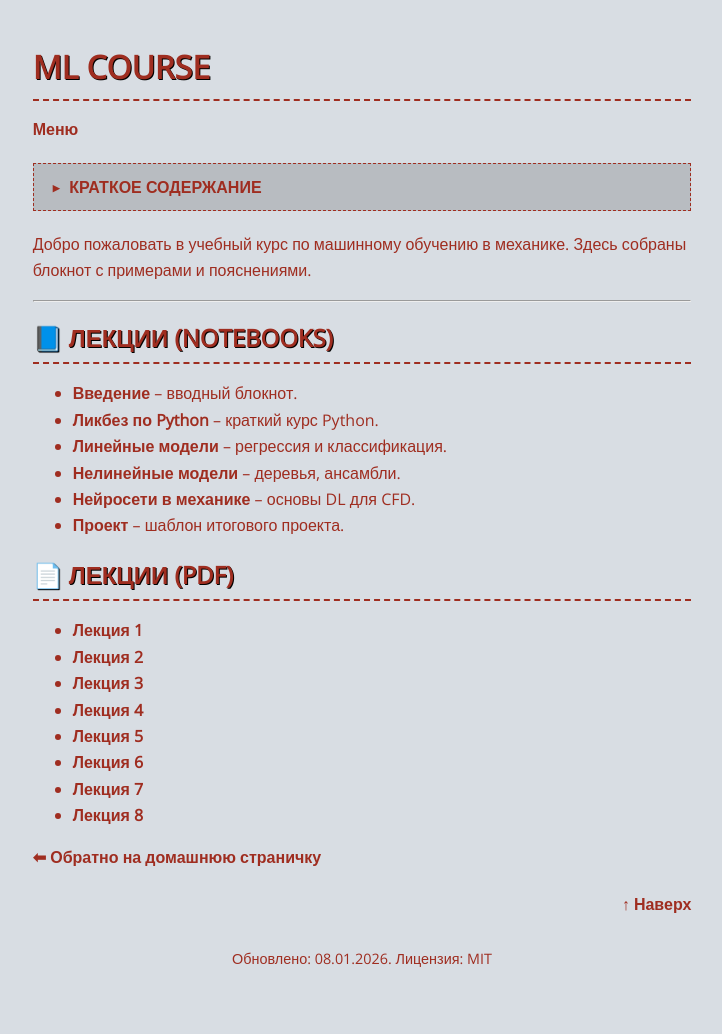
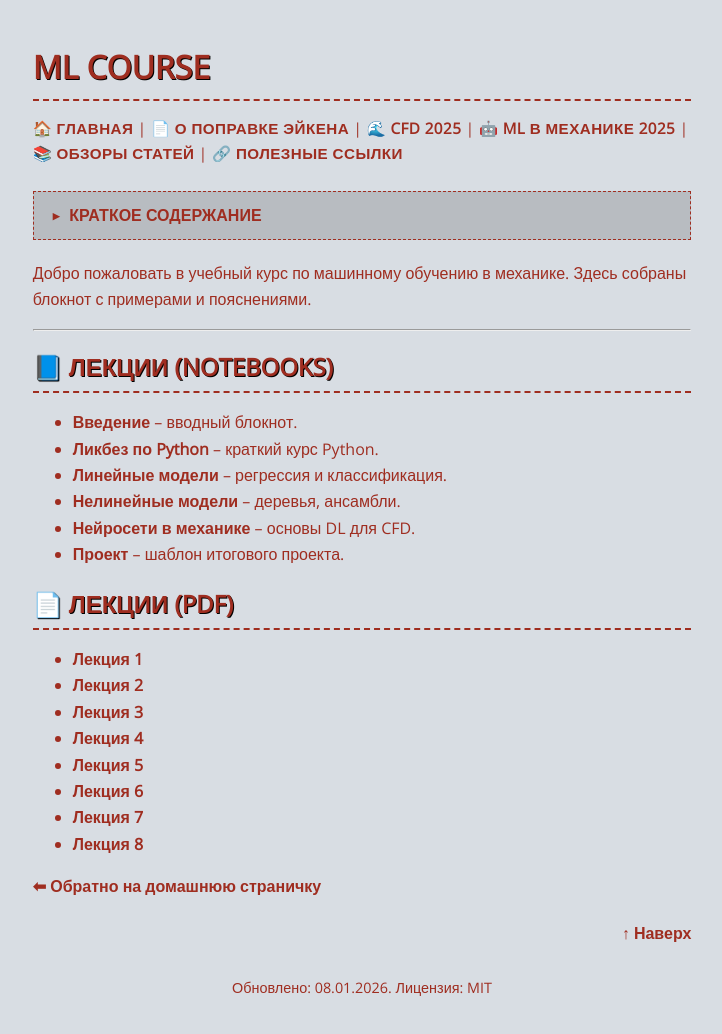
Before and after one commit to CKPEIIKA/ckpeiika.github.io, a Jekyll site: the page built from pages/ml2025.md, in a window 1280 px wide. Shown: the whole page, without its empty margins (278-1000 px from the left). Built offline with Jekyll 4.4.1, drawn with Linux system fonts in a browser that asks for light colours; before the commit the page ends 1005 px from its top, so only the background shows below that.

Commit message:
Простое меню

```diff
--- a/_includes/nav.html
+++ b/_includes/nav.html
@@ -1,15 +1,11 @@
-<nav>
-  <ul class="nav">
-    <li class="nav-home">
-      <a href="/index.html">🏠 Главная</a>
-    </li>
+<nav class="nav-inline">
+  <p>
+    <a href="/index.html">🏠 Главная</a>
     {% assign subpages = site.pages | where_exp: "p", "p.path contains 'pages/'" | sort: "title" %}
     {% for p in subpages %}
       {% unless p.nav_exclude %}
-        <li>
-          <a href="{{ p.url }}">{{ p.nav_label | default: p.title }}</a>
-        </li>
+        | <a href="{{ p.url }}">{{ p.nav_label | default: p.title }}</a>
       {% endunless %}
     {% endfor %}
-  </ul>
+  </p>
 </nav>
--- a/_layouts/default.html
+++ b/_layouts/default.html
@@ -27,14 +27,7 @@
   <a id="top"></a>
   <h1>{{ page.title }}</h1>
 
-  {% if page.url != "/" and page.url != "/index.html" %}
-    <details class="nav-collapsible">
-      <summary>Меню</summary>
-      {% include nav.html %}
-    </details>
-  {% else %}
-    {% include nav.html %}
-  {% endif %}
+  {% include nav.html %}
 
   <main>
     {{ content }}
--- a/pages/ml2025.md
+++ b/pages/ml2025.md
@@ -1,7 +1,7 @@
 ---
 layout: default
 title: ML course
-nav_label: "🤖 Машинное обучение в механике 2025"
+nav_label: "🤖 ML в механике 2025"
 ---
 
 Добро пожаловать в учебный курс по машинному обучению в механике. Здесь собраны блокнот с примерами и пояснениями.
--- a/style.css
+++ b/style.css
@@ -53,31 +53,16 @@ a[href^="http"]:not([href*="ckpeiika.github.io"])::after {
   font-weight: normal;
 }
 
-/* === Navigation (list of links) === */
-.nav {
-  margin: 20px 0;
-  padding: 0;
-  list-style-type: none;
+/* === Navigation === */
+.nav-inline {
+  margin: 15px 0 25px;
+  font-size: 0.95rem;
+  text-transform: uppercase;
+  letter-spacing: 0.03em;
 }
 
-.nav li {
-  margin: 5px 0;
-  padding: 5px;
-  background: #111;
-  border: 1px solid var(--accent-color);
-}
-
-.nav li:hover {
-  background: var(--accent-color);
-}
-
-.nav li a {
-  display: block;
-  color: var(--accent-color);
-}
-
-.nav li:hover a {
-  color: #fff;
+.nav-inline p {
+  margin: 0;
 }
 
 .page-actions {
@@ -100,33 +85,6 @@ a[href^="http"]:not([href*="ckpeiika.github.io"])::after {
 .download-btn:hover {
   background: transparent;
   color: var(--accent-color);
-}
-
-.nav-home {
-  background: var(--accent-color);
-}
-
-.nav-home a {
-  color: #fff;
-}
-
-.nav-collapsible {
-  margin: 10px 0 20px;
-}
-
-.nav-collapsible > summary {
-  cursor: pointer;
-  font-weight: bold;
-  color: var(--accent-color);
-  list-style: none;
-}
-
-.nav-collapsible > summary::marker {
-  display: none;
-}
-
-.nav-collapsible[open] > summary {
-  margin-bottom: 5px;
 }
 
 .page-toc {
```
